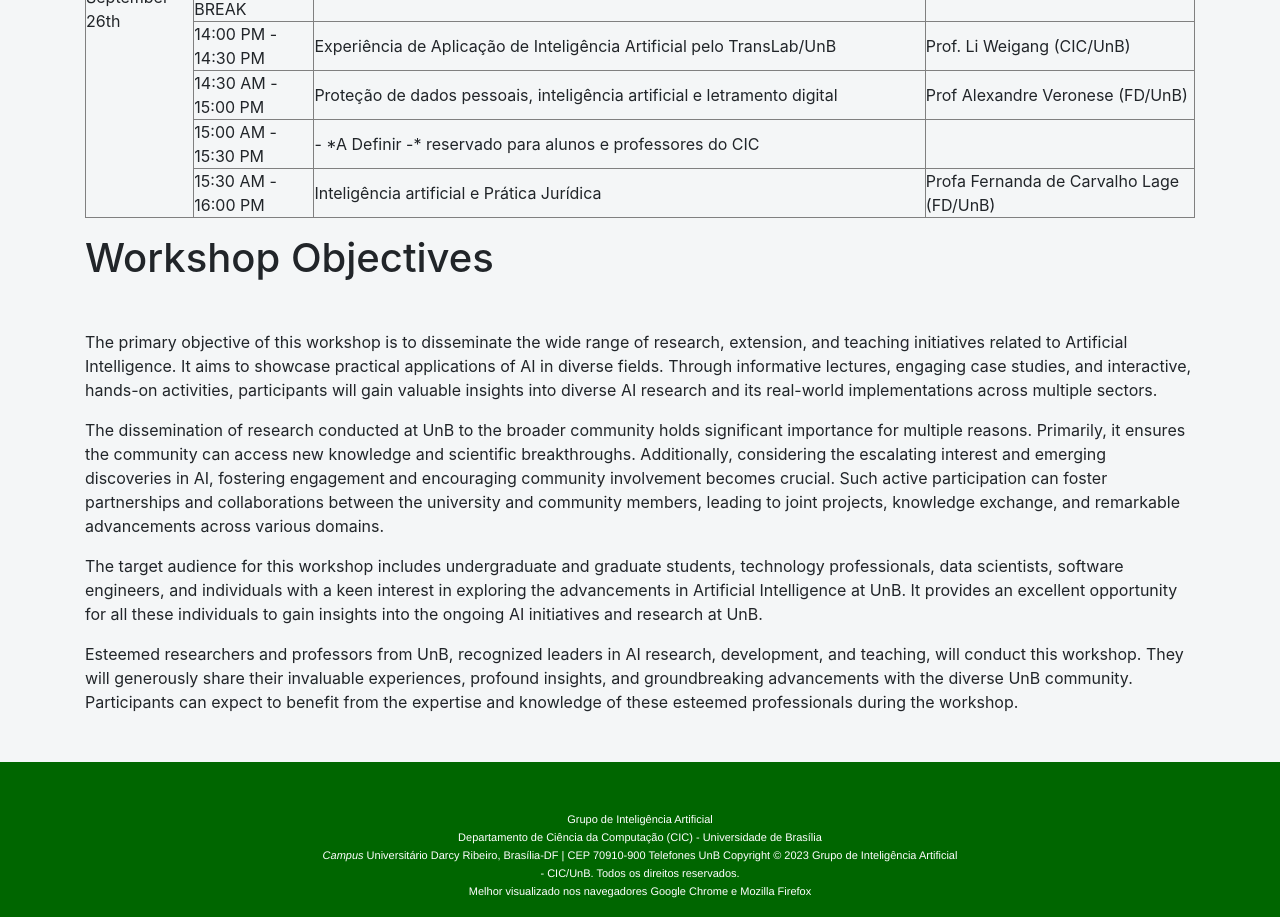
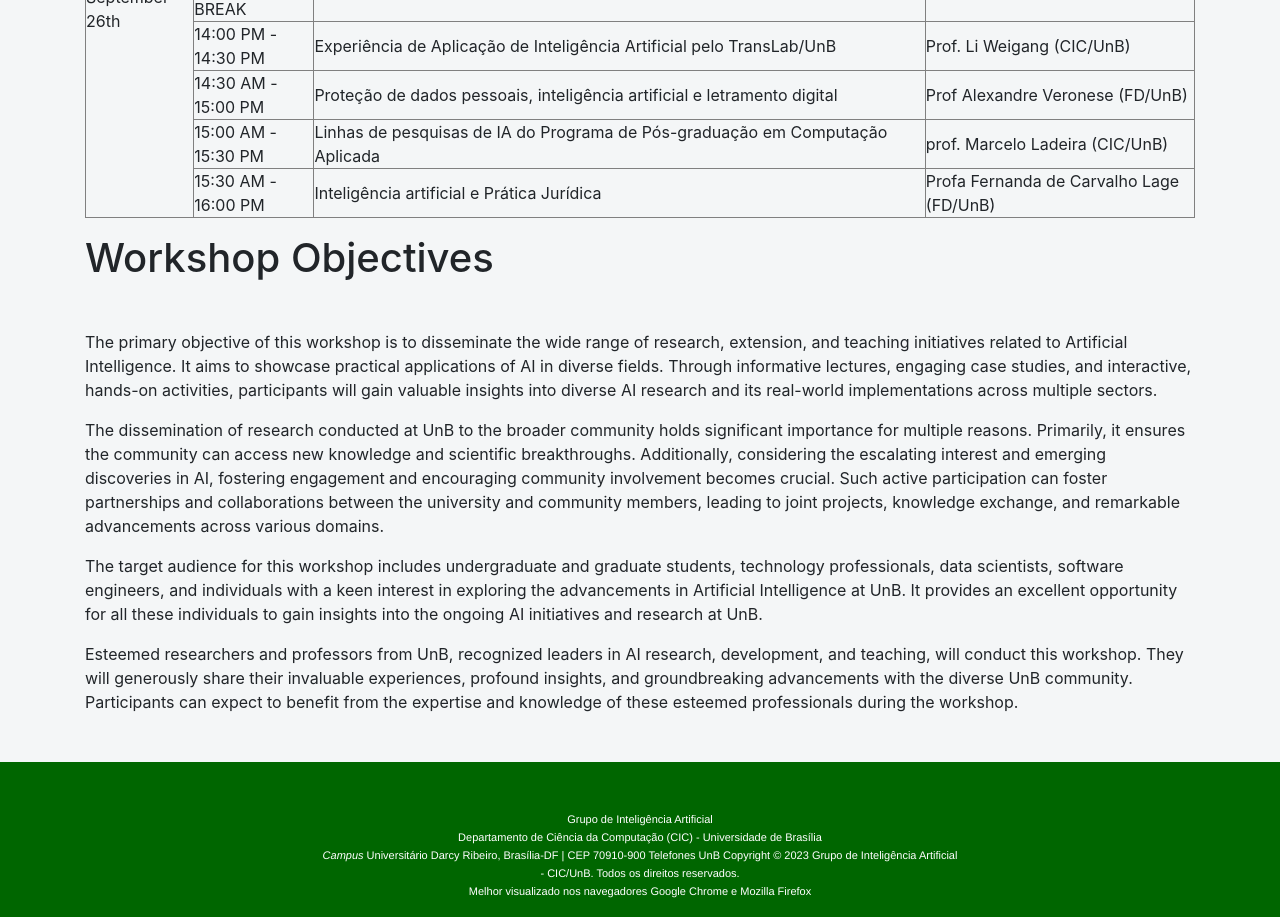
Before and after one commit to giacicunb/gia.github.io, a plain HTML site: page workshop_ia_unb.html in a window 1280 px wide. Shown: the part 1293-2210 px from the top of the page. Drawn offline with nearby package versions, Linux system fonts and the light colour scheme.

Commit message:
Update workshop_ia_unb.html

```diff
--- a/workshop_ia_unb.html
+++ b/workshop_ia_unb.html
@@ -206,8 +206,8 @@
                               </tr>
                               <tr>
                                 <td>15:00 AM - 15:30 PM</td>
-                                <td>- *A Definir -* reservado para alunos e professores do CIC</td>
-                                <td>  </td>
+                                <td>Linhas de pesquisas de IA do Programa de Pós-graduação em Computação Aplicada</td>
+                                <td> prof. Marcelo Ladeira (CIC/UnB)  </td>
                               </tr>
                               <tr>
                                 <td>15:30 AM - 16:00 PM</td>
```
